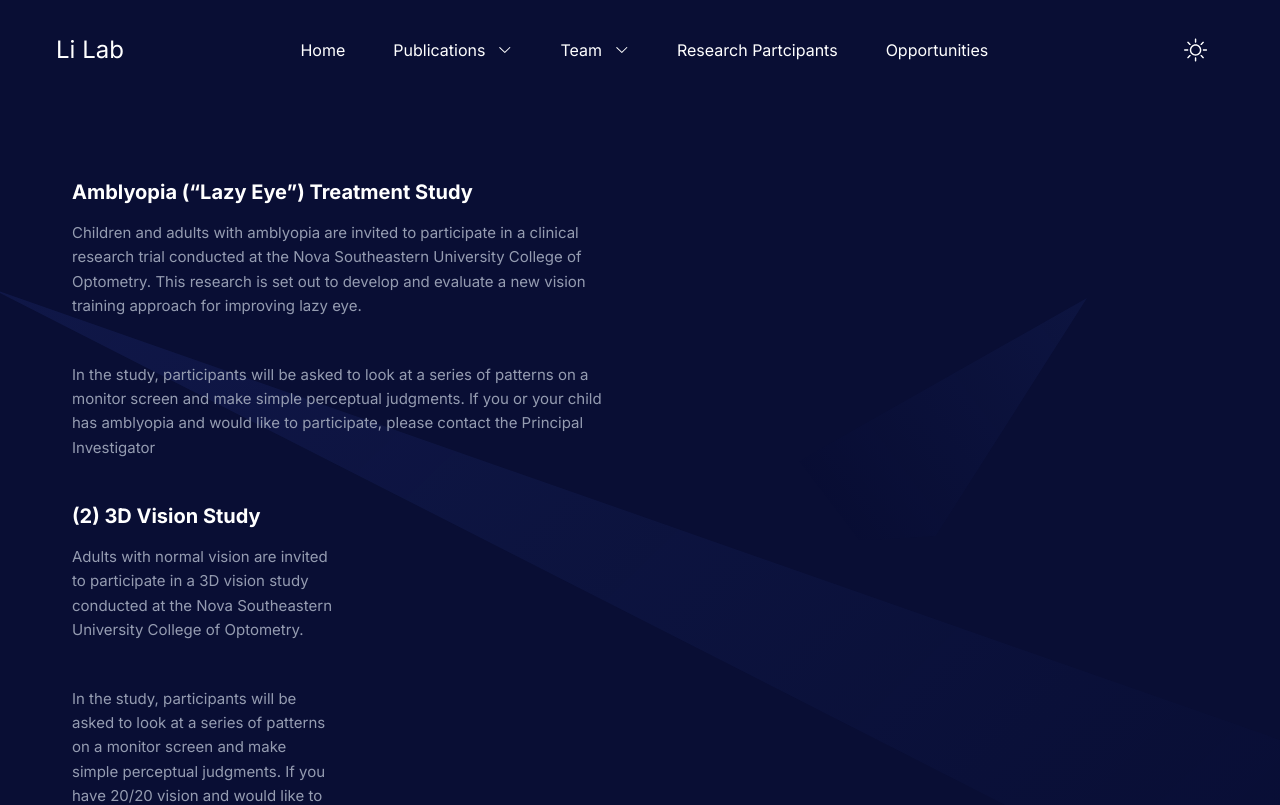
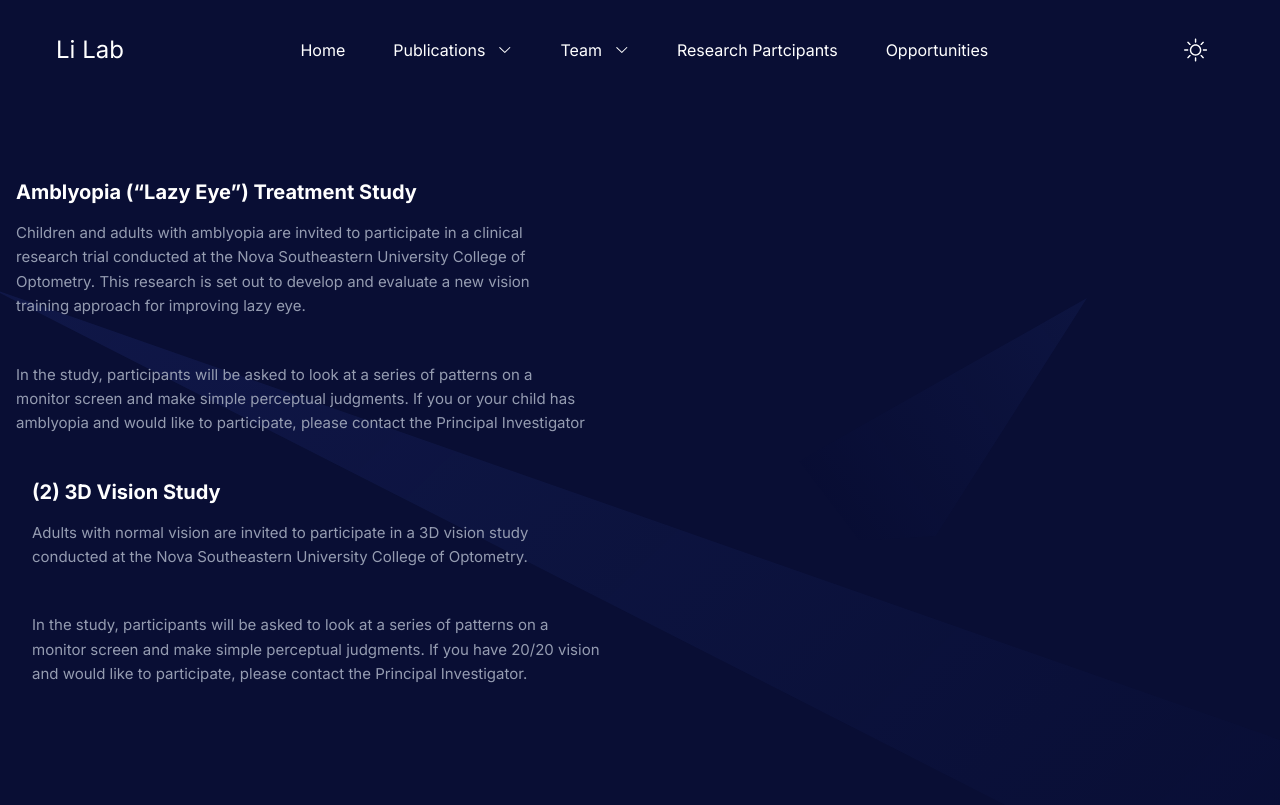
Before and after one commit to orogerli/RogerLabWebsite, a Next.js app: page /signup in a window 1280 px wide. Shown: the top 805 px of the page. Built offline with nearby package versions, Linux system fonts and the light colour scheme.

Commit message:
Update page.tsx

```diff
--- a/app/signup/page.tsx
+++ b/app/signup/page.tsx
@@ -16,9 +16,7 @@ const SignupPage = () => {
   return (
     <>
       <section className="relative z-10 overflow-hidden pt-36 pb-16 md:pb-20 lg:pt-[180px] lg:pb-28">
-      <div className="container">
-
-            <div className="w-full px-4 lg:w-1/2">
+        <div className="w-full px-4 lg:w-1/2">
               <SectionTitle
                 title="Amblyopia (“Lazy Eye”) Treatment Study"
                 paragraph="Children and adults with amblyopia are invited to participate in a clinical research trial conducted at the Nova Southeastern University College of Optometry. This research is set out to develop and evaluate a new vision training approach for improving lazy eye."
@@ -29,12 +27,15 @@ const SignupPage = () => {
                 paragraph="In the study, participants will be asked to look at a series of patterns on a monitor screen and make simple perceptual judgments. If you or your child has amblyopia and would like to participate, please contact the Principal Investigator"
                 mb="44px"
               />
+      <div className="container">
+
+
 
 
 
 
           <div className="-mx-4 flex flex-wrap items-center">
-            <div className="w-full px-4 lg:w-1/2">
+            <div className="w-full px-4 ">
               <SectionTitle
                 title="(2)	3D Vision Study "
                 paragraph="Adults with normal vision are invited to participate in a 3D vision study conducted at the Nova Southeastern University College of Optometry. "
```
